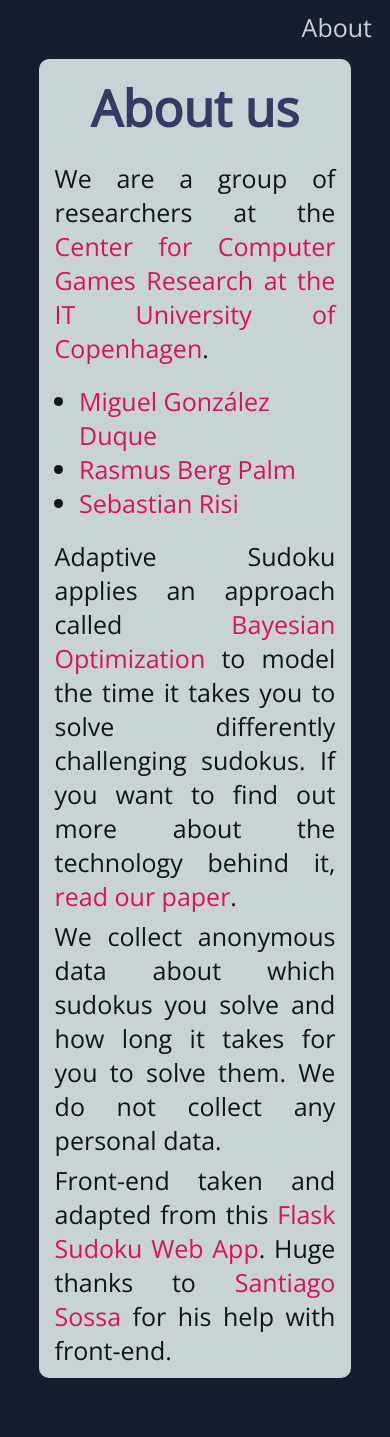
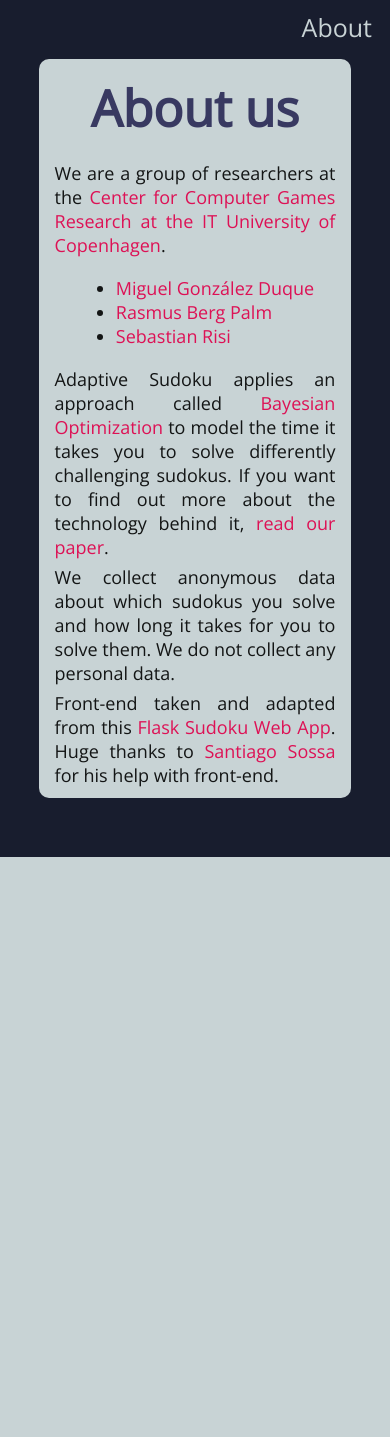
Before and after one commit to miguelgondu/bayesian_sudoku, a Flask app: page /about in a window 390 px wide. After the commit the page ends 857 px from the top, so only its background shows below. Run offline with Flask 2, Linux system fonts and the light colour scheme; some libraries are stand-ins or nearby versions.

Commit message:
Adjusts sizes of paragraphs and li

```diff
--- a/static/styles.css
+++ b/static/styles.css
@@ -33,6 +33,10 @@
   font-size: 25px;
   text-align: center;
   margin: 1% 5%;
+}
+
+li {
+  font-size: 25px;
 }
 
 strong {
@@ -327,6 +331,14 @@
     margin-top    : 40px;
   }
 
+  p {
+    font-size: 18px;
+  }
+
+  li {
+    font-size: 18px;
+  }
+
   input[type=text], input[type=number] {
     height           : 27px;
     width            : 27px;
--- a/templates/about.html
+++ b/templates/about.html
@@ -3,9 +3,9 @@
 <h1>About us</h1>
 <p class="justify">We are a group of researchers at the <a class="printit" href="https://game.itu.dk/" target='_blank'>Center for Computer Games Research at the IT University of Copenhagen</a>.</p>
 <ul>
-    <li style="font-size: 25px;"><a class="printit" href="https://www.miguelgondu.com/about/" target='_blank'>Miguel González Duque</a></li>
-    <li style="font-size: 25px;"><a class="printit" href="https://www.linkedin.com/in/rasmus-berg-palm-46319451/">Rasmus Berg Palm</a></li>
-    <li style="font-size: 25px;"><a class="printit" href="http://sebastianrisi.com/" target='_blank'>Sebastian Risi</a></li>
+    <li><a class="printit" href="https://www.miguelgondu.com/about/" target='_blank'>Miguel González Duque</a></li>
+    <li><a class="printit" href="https://www.linkedin.com/in/rasmus-berg-palm-46319451/">Rasmus Berg Palm</a></li>
+    <li><a class="printit" href="http://sebastianrisi.com/" target='_blank'>Sebastian Risi</a></li>
 </ul>
 
 <p class="justify">Adaptive Sudoku applies an approach called <a class="printit" href="https://www.cs.ox.ac.uk/people/nando.defreitas/publications/BayesOptLoop.pdf" target='_blank'>Bayesian Optimization</a> to model the time it takes you to solve differently challenging sudokus. If you want to find out more about the technology behind it, <a class="printit" href="https://arxiv.org/abs/2005.07677" target='_blank'>read our paper</a>.</p>
```
